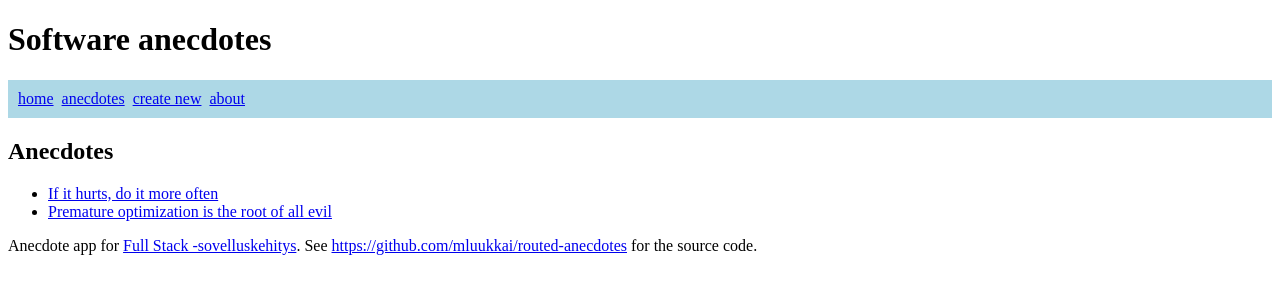
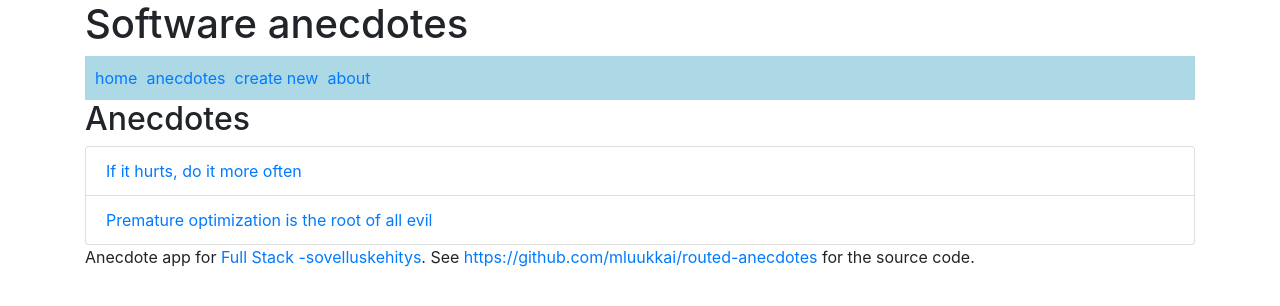
Before and after one commit to FummiTaksi/routed-anecdotes, a React (Create React App) app: page / in a window 1280 px wide. Shown: the top 306 px of the page. Built offline with nearby package versions, Linux system fonts and the light colour scheme.

Commit message:
using bootstrap

```diff
--- a/package.json
+++ b/package.json
@@ -4,6 +4,7 @@
   "private": true,
   "dependencies": {
     "react": "^16.2.0",
+    "react-bootstrap": "^0.32.1",
     "react-dom": "^16.2.0",
     "react-router-dom": "^4.2.2",
     "react-scripts": "1.0.17"
--- a/public/index.html
+++ b/public/index.html
@@ -10,6 +10,7 @@
     -->
     <link rel="manifest" href="%PUBLIC_URL%/manifest.json">
     <link rel="shortcut icon" href="%PUBLIC_URL%/favicon.ico">
+    <link rel="stylesheet" href="https://maxcdn.bootstrapcdn.com/bootstrap/latest/css/bootstrap.min.css">
     <!--
       Notice the use of %PUBLIC_URL% in the tags above.
       It will be replaced with the URL of the `public` folder during the build.
--- a/src/App.js
+++ b/src/App.js
@@ -1,6 +1,7 @@
 import React from 'react'
 import { BrowserRouter as Router, Route, Link } from 'react-router-dom'
 import Anecdote from './Anecdote'
+import {ListGroup, ListGroupItem} from 'react-bootstrap'
 
 const Menu = (props) => {
   const style = {
@@ -41,13 +42,15 @@ const Menu = (props) => {
 const AnecdoteList = ({ anecdotes }) => (
   <div>
     <h2>Anecdotes</h2>
-    <ul>
+    <ListGroup>
       {anecdotes.map(anecdote =>
-      <li key={anecdote.id} >
+       <ListGroupItem>
+      <a key={anecdote.id} >
         <Link to={`/anecdotes/${anecdote.id}`}>{anecdote.content}</Link>
-      </li>)
+      </a>
+      </ListGroupItem>)
       }
-    </ul>
+    </ListGroup>
   </div>
 )
 
@@ -174,7 +177,7 @@ class App extends React.Component {
 
   render() {
     return (
-      <div>
+      <div className="container">
         <h1>Software anecdotes</h1>
           <Menu
             anecdotes={this.state.anecdotes}
```
Also changed, not shown: 1 other file (tests, documents, lock files or other folders).
